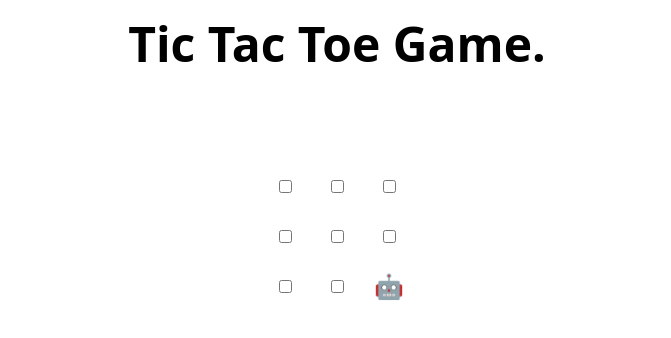
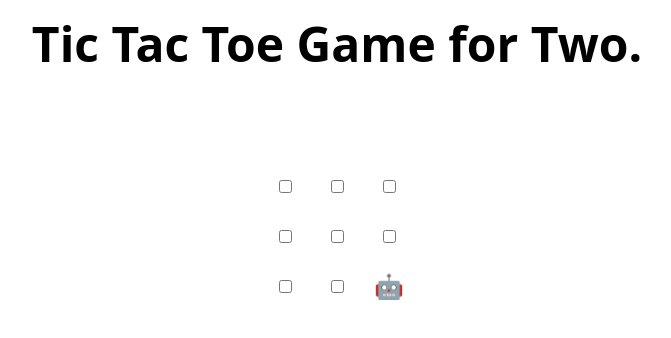
Before and after one commit to vkulkarni-berkeley/2.1-skills-review-pull-requests, a plain HTML site: page index.html in a window 1280 px wide. Shown: the whole page, without its empty margins (303-974 px from the left). Drawn offline with Linux system fonts and the light colour scheme.

Commit message:
Backdated commit to fill gap

```diff
--- a/index.html
+++ b/index.html
@@ -28,7 +28,7 @@
 
 </style>
 
-<h1>Tic Tac Toe Game.</h1>
+<h1>Tic Tac Toe Game for Two.</h1>
 
 <table>
   <tr>
```
